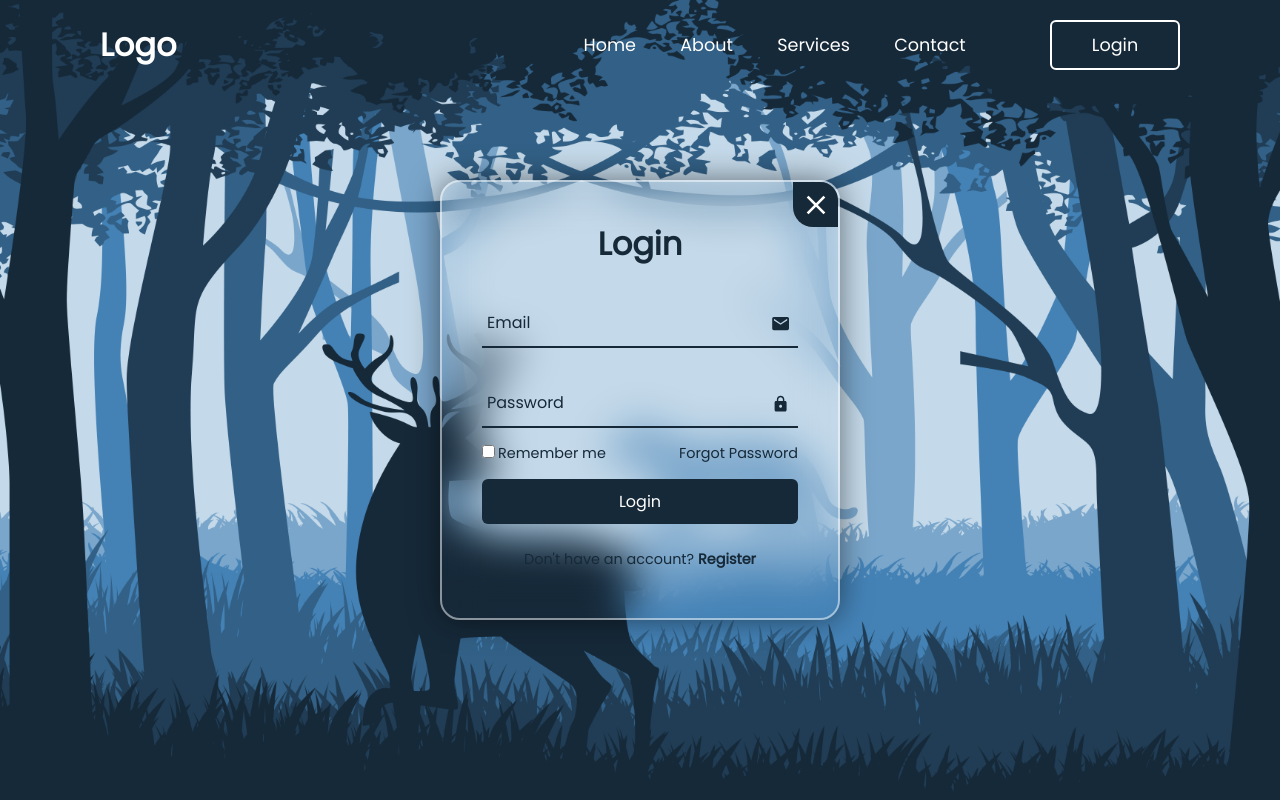
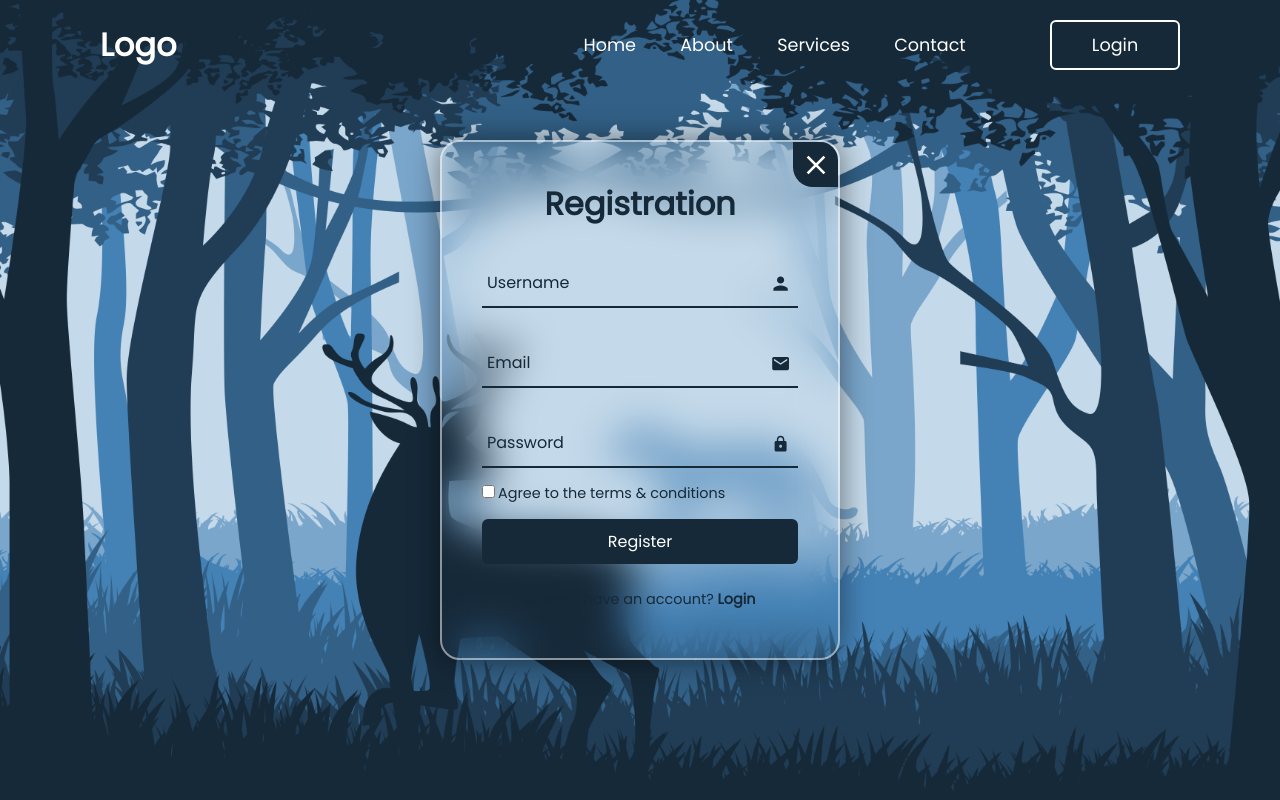
Before and after one commit to askawasaki/WebsiteWithLoginAndRegister, a plain HTML site: page index.html in a window 1280 px wide. Both pictures are taken after a click on the link "Register". Drawn offline with nearby package versions, Linux system fonts and the light colour scheme.

Commit message:
transicao login-register

```diff
--- a/script.js
+++ b/script.js
@@ -0,0 +1,11 @@
+const wrapper = document.querySelector('.wrapper');
+const loginLink = document.querySelector('.login-link');
+const registerLink = document.querySelector('.register-link');
+
+registerLink.addEventListener('click', ()=> {
+    wrapper.classList.add('active');
+});
+
+loginLink.addEventListener('click', ()=> {
+    wrapper.classList.remove('active');
+});
--- a/style.css
+++ b/style.css
@@ -90,6 +90,11 @@
    justify-content: center;
    align-items: center;
    overflow: hidden;
+   transition: height .2s ease;
+}
+
+.wrapper.active{
+   height: 520px;
 }
 
 .wrapper .form-box{
@@ -98,12 +103,24 @@
 }
 
 .wrapper .form-box.login{
-   /* display: none; */
+   transition: transform .18s ease;
+   transform: translateX(0 );
+}
+
+.wrapper.active .form-box.login{
+   transition: none;
+   transform: translateX(-400px);
 }
 
 .wrapper .form-box.register{
    position: absolute;
+   transition: none;
    transform: translateX(400px);
+}
+
+.wrapper.active .form-box.register{
+   transition: transform .18s ease;
+   transform: translateX(0 );
 }
 
 .wrapper .icon-close{
```
